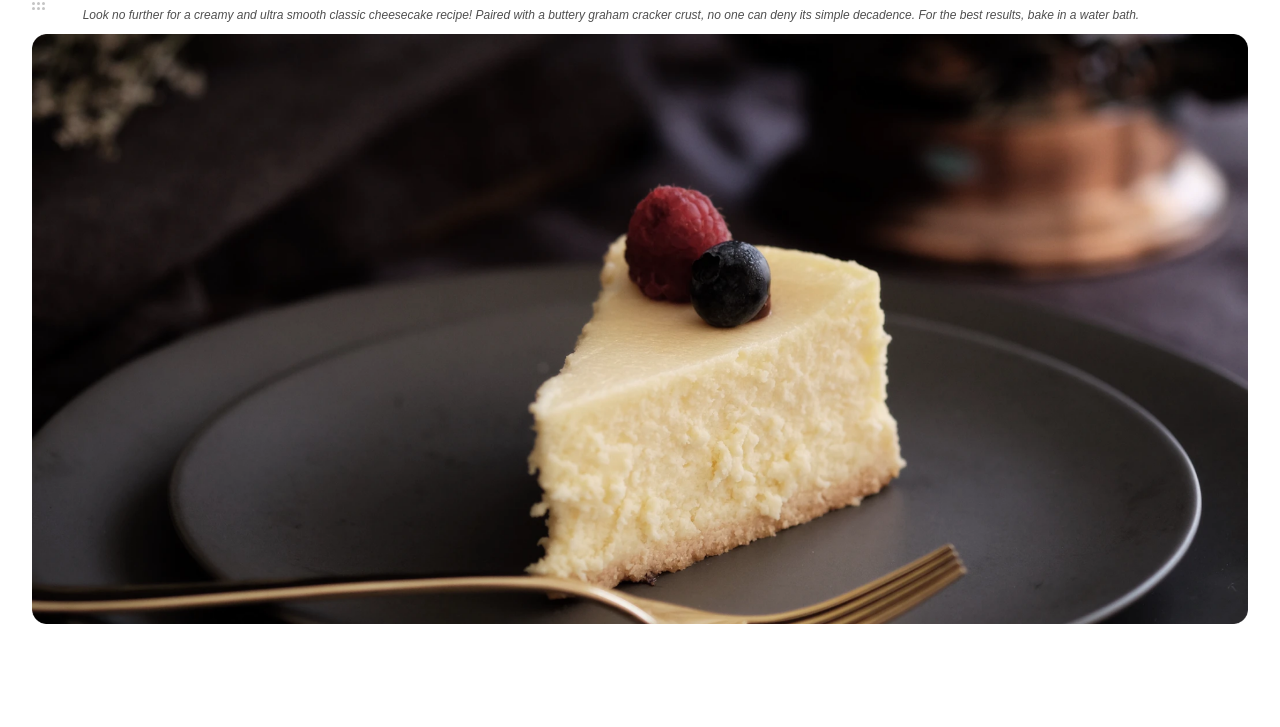
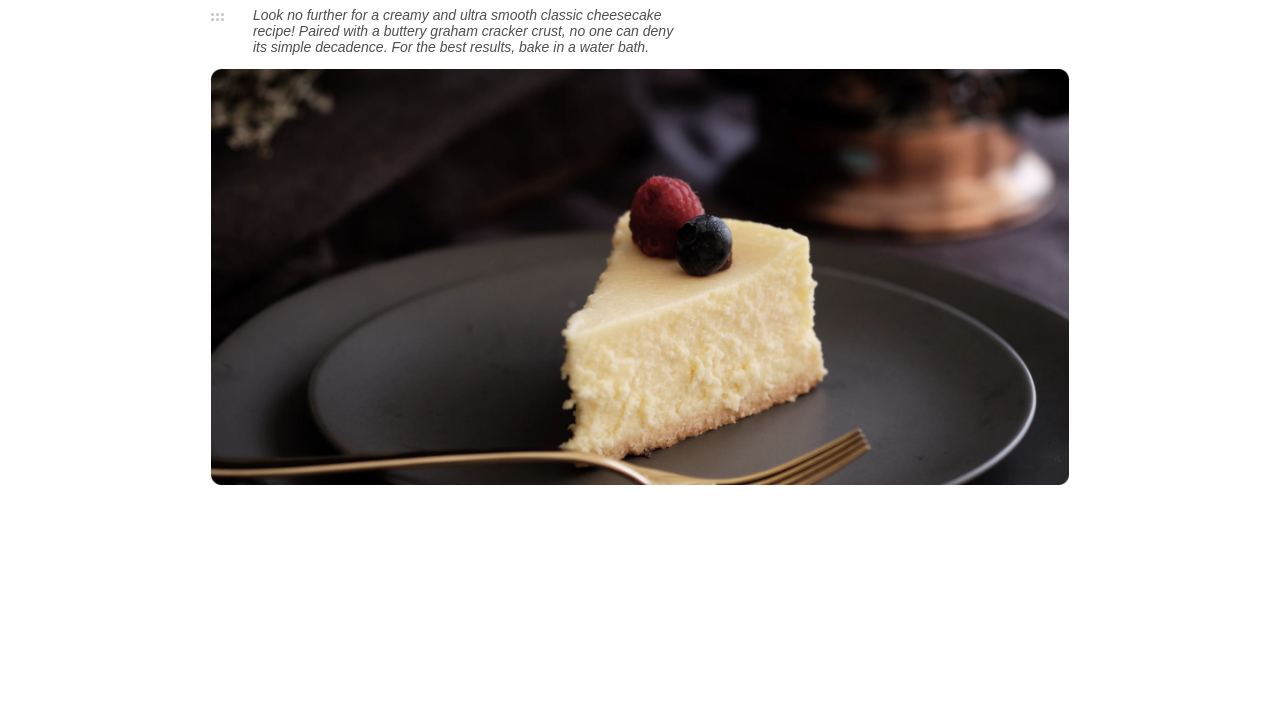
Before and after one commit to disto-stack/recipe-page, a plain HTML site: page index.html in a window 1280 px wide. Shown: the part 73-800 px from the top of the page. Drawn offline with nearby package versions, Linux system fonts and the light colour scheme; a web font is replaced by a local one.

Commit message:
add header styles

```diff
--- a/assets/css/main.css
+++ b/assets/css/main.css
@@ -4,6 +4,12 @@
 	font-family: 'Montserrat', sans-serif;
 	color: #333333;
 	font-size: 14px;
+}
+
+@media screen and (min-width: 1024px) {
+	* {
+		font-size: 16px;
+	}
 }
 
 h1,
@@ -26,6 +32,20 @@ h6 {
 
 .font-size-xxs {
 	font-size: 8px !important;
+}
+
+@media screen and (min-width: 1024px) {
+	.font-size-s {
+		font-size: 14px !important;
+	}
+
+	.font-size-xs {
+		font-size: 12px !important;
+	}
+
+	.font-size-xxs {
+		font-size: 10px !important;
+	}
 }
 
 .font-black {
@@ -56,3 +76,15 @@ h6 {
 	margin: 0 auto;
 	width: 95%;
 }
+
+@media screen and (min-width: 1024px) {
+	.container {
+		width: 67%;
+	}
+}
+
+/* Header */
+.header-text {
+	margin-top: 0;
+	margin-left: 6px;
+}
--- a/index.html
+++ b/index.html
@@ -22,24 +22,28 @@
 		<link rel="stylesheet" href="./assets/css/main.css" />
 	</head>
 	<body>
-		<header class="container">
+		<header role="heading" class="container">
 			<h1 class="font-weight-bold font-black">Classic Cheesecake Recipe</h1>
-			<div class="pure-g">
+			<section class="pure-g">
 				<div class="pure-u-1-24">
 					<img src="./assets/icon/6dots.svg" alt="6 dots icon" />
 				</div>
 				<p
-					class="pure-u-23-24 font-gray font-style-italic font-size-s font-weight-medium header-text"
+					class="pure-u-22-24 pure-u-lg-12-24 font-gray font-style-italic font-size-s font-weight-medium header-text"
 				>
 					Look no further for a creamy and ultra smooth classic cheesecake
 					recipe! Paired with a buttery graham cracker crust, no one can deny
 					its simple decadence. For the best results, bake in a water bath.
 				</p>
-			</div>
+			</section>
+
+			<section>
+				<img class="pure-img" src="./assets/img/photo1.png" alt="hero image" />
+			</section>
 		</header>
 
-		<section class="container">
-			<img class="pure-img" src="./assets/img/photo1.png" alt="hero image" />
-		</section>
+		<aside></aside>
+
+		<main role="main"></main>
 	</body>
 </html>
```
